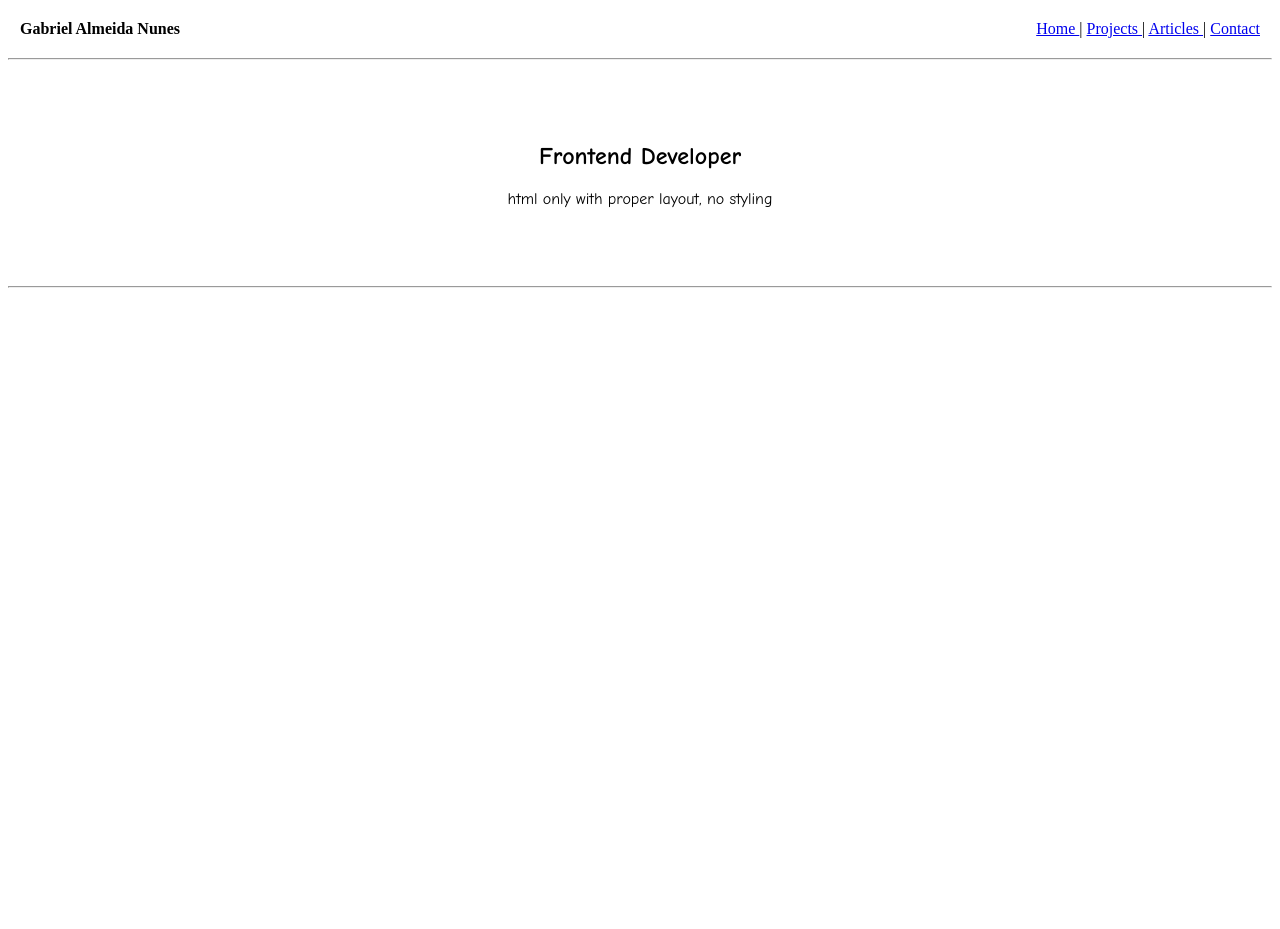
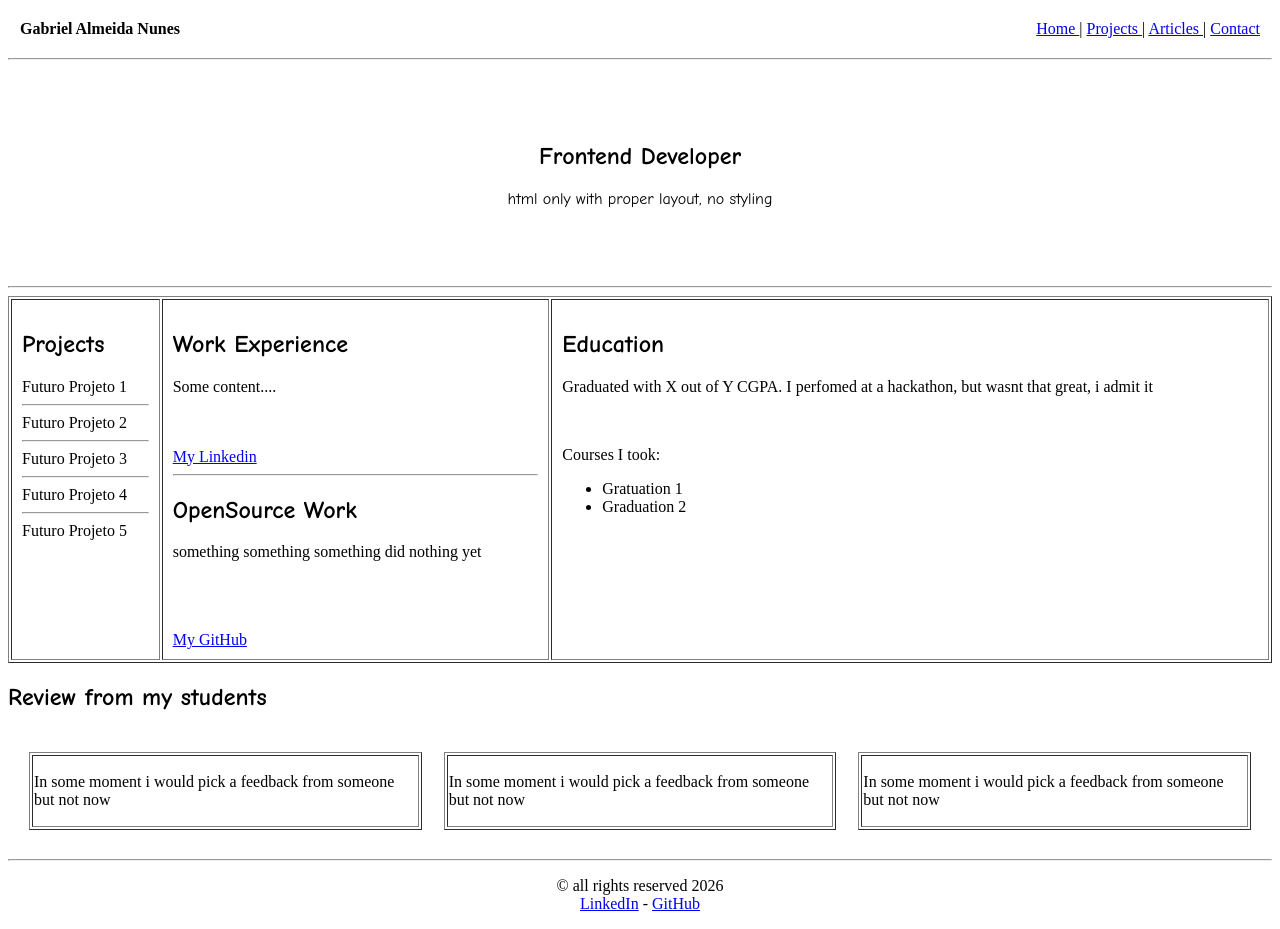
Before and after one commit to AlmeidaNunesGabriel/roadmap-challenges, a plain HTML site: page frontend/almeida_page/index.html in a window 1280 px wide. Before the commit the page ends 800 px from the top, so only its background shows below. Drawn offline with Linux system fonts and the light colour scheme.

Commit message:
added some content to page, hero section, middle table, and footer

```diff
--- a/frontend/almeida_page/index.html
+++ b/frontend/almeida_page/index.html
@@ -10,13 +10,13 @@
     <meta property="og:title" content="Gabriel Almeida Nunes | Software Developer & Tech Instructor">
     <meta property="og:description" content="Conheça a trajetória de Gabriel Almeida Nunes, de Direito à Tecnologia. Especialista em Educação Técnica e Auditoria.">
     <meta property="og:type" content="website">
-    <meta property="og:image" content="images/perfil-social.jpg"> <meta property="og:url" content="https://seusite.com">
+    <meta property="og:image" content="images/perfil-social.jpg"> <meta property="og:url" content="https://almeidanunesgabriel.github.io/roadmap-challenges/frontend/almeida_page/">
     <link href="https://fonts.googleapis.com/css2?family=Comic+Neue:wght@400;700&display=swap" rel="stylesheet">
 
 
     <style>
             h1 {font-weight:bold;
-                text-align:center;
+                font-family: 'Comic Neue', cursive;
             }
     </style>
 </head>
@@ -24,7 +24,7 @@
     <header>
         <table border="0" width="100%" cellpadding="10">
             <tr>
-                <td align="left" cellpadding="10">
+                <td align="left">
                     <strong>Gabriel Almeida Nunes</strong>
                 </td>
                 <td align="right">
@@ -39,10 +39,102 @@
 
    <hr><br><br><br><main>
         <section id="hero">
-             <h1 style="font-family: 'Comic Neue', cursive;"> Frontend Developer </h1>
+             <h1 style="text-align: center;" > Frontend Developer </h1>
         <p style="text-align:center;font-family: 'Comic Neue', cursive;">html only with proper layout, no styling</p>
         </section>
         <br><br><br><hr>
+
+        <section id="Projects">
+            <table width="100%" cellpadding="10" border="1">
+                <tr>
+                    <td valign="top" >
+                    <h1>Projects</h1>
+                        <a>Futuro Projeto 1</a>
+                        <hr>
+                        <a>Futuro Projeto 2</a>
+                        <hr>
+                        <a>Futuro Projeto 3</a>
+                        <hr>
+                        <a>Futuro Projeto 4</a>
+                        <hr>
+                        <a>Futuro Projeto 5</a>
+                    </td>
+                    <td valign="top">
+                        <h1>Work Experience</h1>
+                        <p> Some content....
+                        </p>
+                        <br>
+                        <br>
+                        <a href="https://www.linkedin.com/in/gabriel-anunes/" target="_blank" rel="noopener noreferrer">
+   My Linkedin
+</a>
+                        <hr>
+                        <h1>OpenSource Work</h1>
+                        <p> something something something did nothing yet</p>
+                        <br><br><br>
+                        <a href="https://github.com/AlmeidaNunesGabriel/AlmeidaNunesGabriel/" target="_blank" rel="noopener noreferrer">My GitHub</a>
+                    </td>
+
+                    <td valign="top">
+                        <h1>Education</h1>
+                        <p>Graduated with X out of Y CGPA. I perfomed at a hackathon, but wasnt that great, i admit it</p><br>
+                        <p> Courses I took:</p>
+                         <ul>
+                            <li>Gratuation 1 </li>
+                            <li>Graduation 2</li>
+                         </ul>
+                    </td>
+                </tr>
+            </table>
+            <h1>Review from my students</h1>
+            <table border="0" cellspacing="20" width="100%">
+                <tr>
+                    <td>
+                        <table cellpadding="1" border="1">
+                        <tr>
+                            <td>
+                                <p>In some moment i would pick a feedback from someone but not now</p>
+                            </td>
+                        </tr>
+                    </table>
+
+                    </td>
+
+                    <td >
+                    <table cellpadding="1" border="1">
+                        <tr>
+                            <td>
+                                <p>In some moment i would pick a feedback from someone but not now</p>
+                            </td>
+                        </tr>
+                    </table>
+
+                    </td>
+
+                    <td>
+                        <table cellpadding="1" border="1">
+                        <tr>
+                            <td>
+                                <p>In some moment i would pick a feedback from someone but not now</p>
+                            </td>
+                        </tr>
+                    </table>
+                    </td>
+                </tr>
+            </table>
+
+
+
+        </section>
     </main>
+
+    <footer>
+    <hr> <p align="center">
+        &copy; all rights reserved 2026
+        <br>
+        <a href="https://www.linkedin.com/in/gabriel-anunes/" target="_blank">LinkedIn</a> -
+        <a href="https://github.com/almeidanunesgabriel" target="_blank">GitHub</a>
+    </p>
+</footer>
 </body>
 </html>
```
Also changed, not shown: frontend/almeida_page/articles.html (+26 -0 lines), frontend/almeida_page/contact.html (+26 -0 lines), frontend/almeida_page/projects.html (+26 -0 lines).
